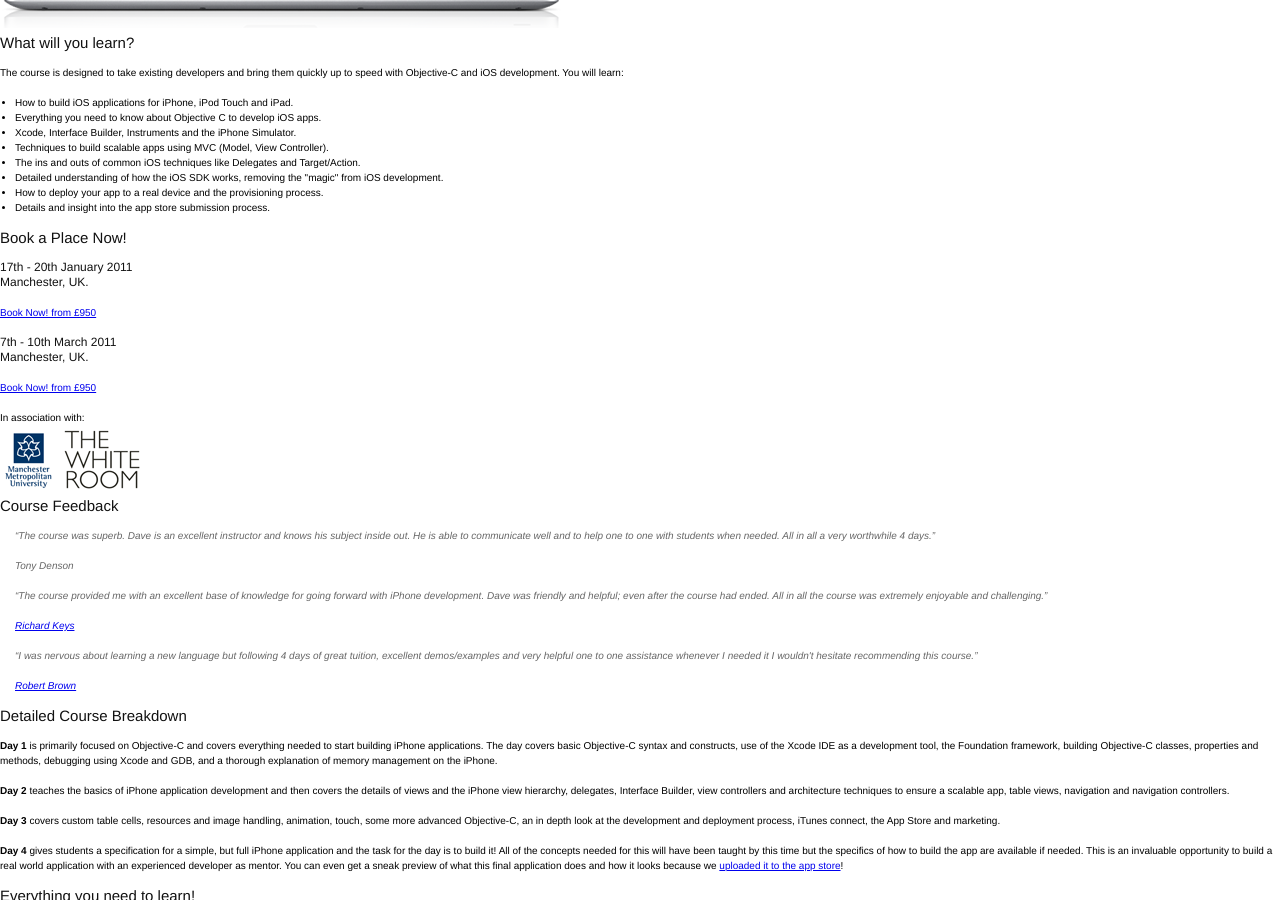
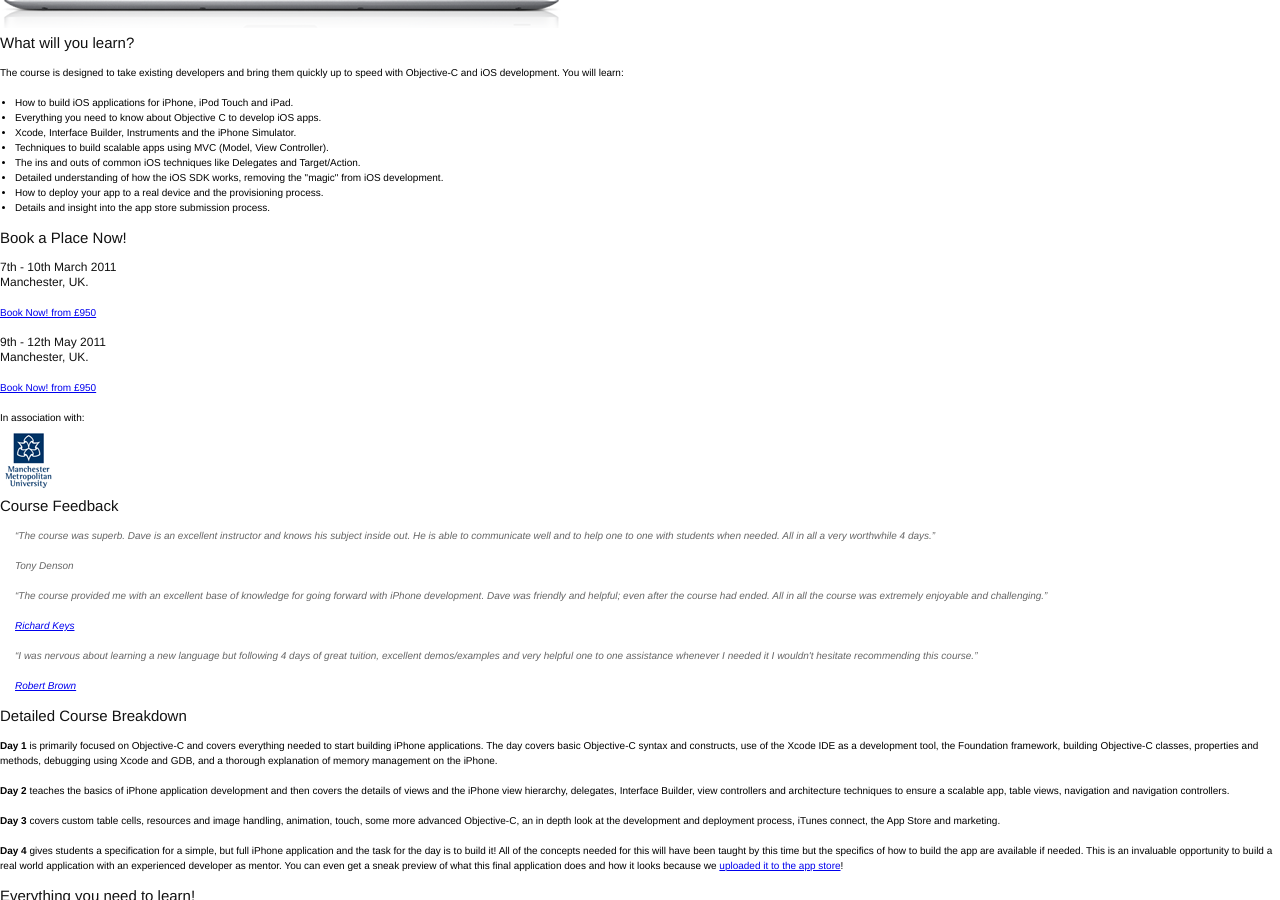
Before and after one commit to shinydevelopment/ShinyDevelopment-Holding, a Jekyll site: the page built from public-training.html, in a window 1280 px wide and 900 px high, scrolled down 464 px. Built offline with Jekyll 4.4.1, drawn with Linux system fonts in a browser that asks for light colours; Markdown is read by kramdown in place of the engine named in the settings; comment, search, counter and statistics services are not loaded.

Commit message:
Updated dates for new courses.

```diff
--- a/_includes/training_dates.html
+++ b/_includes/training_dates.html
@@ -1,5 +1,5 @@
-<h4>17th - 20th January 2011<br />Manchester, UK.</h4>
-<p class="fancy-link tight"><a href="http://www.docm.mmu.ac.uk/business_services/iphone/courses/iphone.asp">Book Now! from £950</a></p>
 <h4>7th - 10th March 2011<br />Manchester, UK.</h4>
 <p class="fancy-link tight"><a href="http://www.docm.mmu.ac.uk/business_services/iphone/courses/iphone.asp">Book Now! from £950</a></p>
-<div class="association">In association with:<br /><img src="/assets/images/mmu-logo.png" alt="MMU Logo" width="57" height="69" /><img src="/assets/images/the-white-room-logo.png" alt="The White Room Logo" width="90" height="69" /></div>
+<h4>9th - 12th May 2011<br />Manchester, UK.</h4>
+<p class="fancy-link tight"><a href="http://www.docm.mmu.ac.uk/business_services/iphone/courses/iphone.asp">Book Now! from £950</a></p>
+<div class="association">In association with:<br /><img src="/assets/images/mmu-logo.png" alt="MMU Logo" width="57" height="69" /></div>
```
